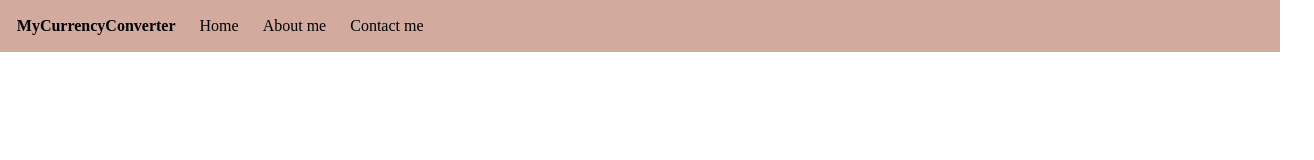
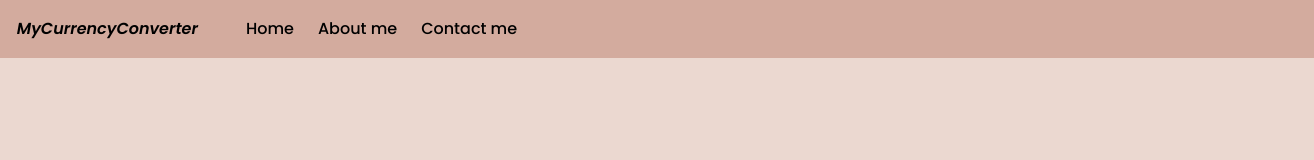
Before and after one commit to MuhammadSaim0987/My-Currency-Converter, a plain HTML site: page index.html in a window 1280 px wide. Shown: the whole page, 1314 px wide, since content can reach past the window. Drawn offline with Linux system fonts and the light colour scheme.

Commit message:
commit 2

```diff
--- a/style.css
+++ b/style.css
@@ -1,25 +1,41 @@
+@import url('https://fonts.googleapis.com/css2?family=Poppins:ital,wght@0,100;0,200;0,300;0,400;0,500;0,600;0,700;0,800;0,900;1,100;1,200;1,300;1,400;1,500;1,600;1,700;1,800;1,900&display=swap');
+
 *{
     padding: 0;
     margin: 0;
+}
+
+body{
+    background-color: #EBD8D0;
 }
 
 navbar{
     display: flex;
     background-color: #D3AB9E;
     padding: 2.1vmin;
+    align-items: center;
+    width: 100%;
+    height: 3vmin;
 }
 
 navbar ul{
     display: flex;
     list-style: none;
+    align-items: center;
 }
 
 navbar ul li{
     margin: 0 0 0 3vmin;
+    font-family: "Poppins", sans-serif;
+    font-weight: 500;
+    font-style: normal;
 }
 
 .logo{
-    font-weight: bold;
+    font-family: "Poppins", sans-serif;
+    font-weight: 600;
+    font-style: italic;
+    margin: 0 3vmin 0 0;
 }
 
 navbar ul li a{
```
